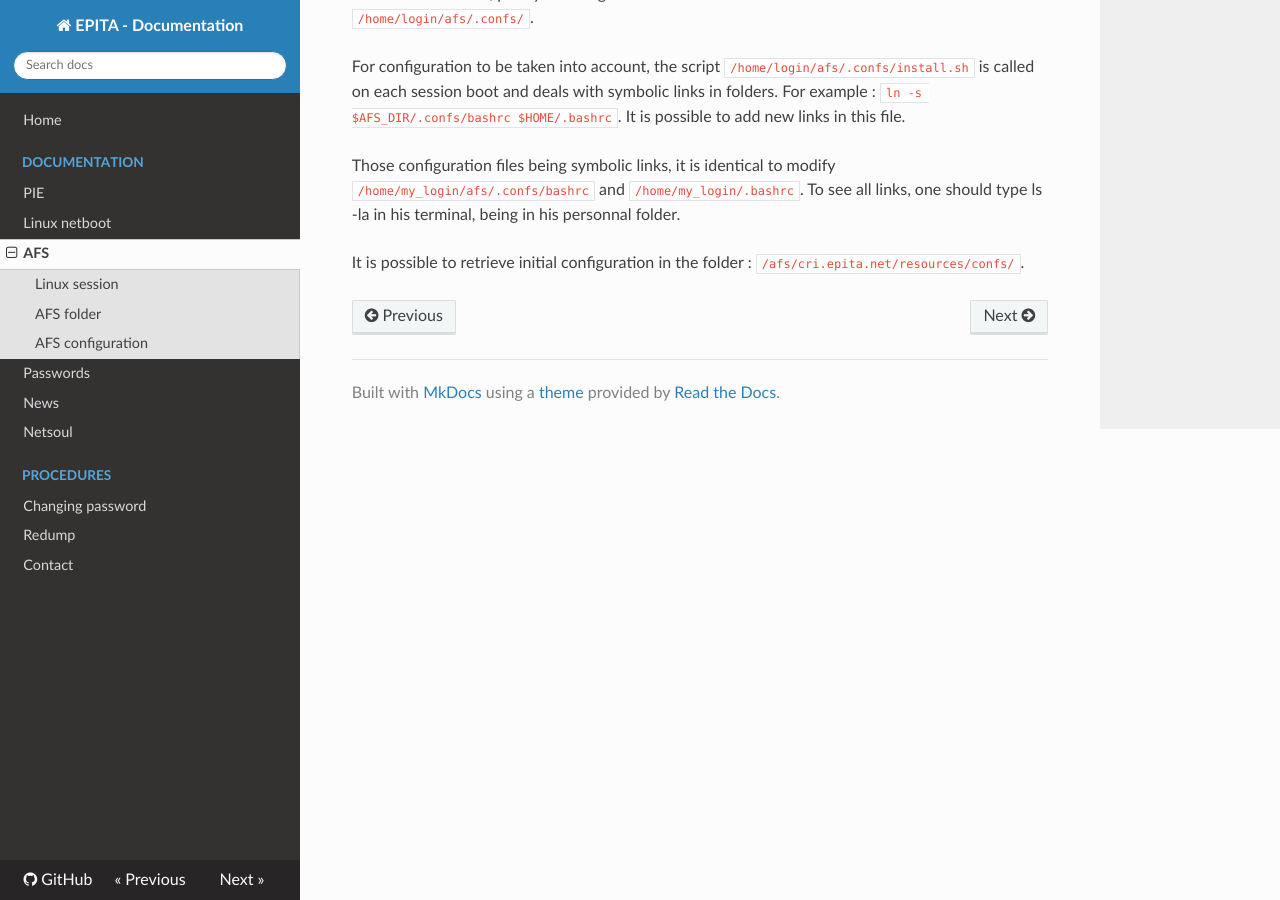
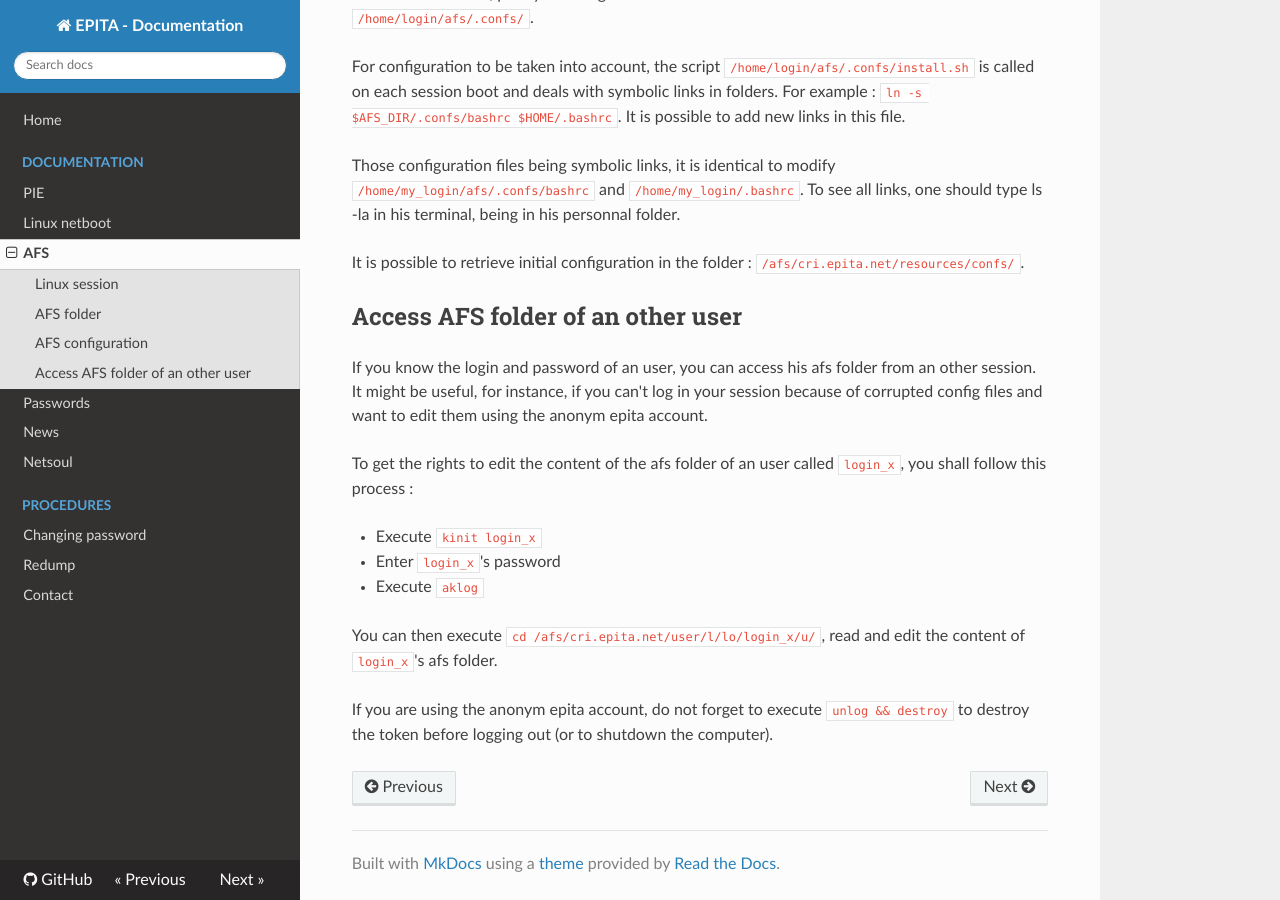
Before and after one commit to cri-epita/epita-doc, an MkDocs documentation site: the page built from docs/afs.md, in a window 1280 px wide and 900 px high, scrolled down 515 px. Built offline with MkDocs 1.6.1, drawn with Linux system fonts in a browser that asks for light colours; nearby versions of some CDN libraries; old or Windows-style settings are respelled for this version of MkDocs.

Commit message:
Add section about accessing afs folder of an other user

```diff
--- a/docs/afs.md
+++ b/docs/afs.md
@@ -17,3 +17,17 @@ For configuration to be taken into account, the script `/home/login/afs/.confs/i
 Those configuration files being symbolic links, it is identical to modify `/home/my_login/afs/.confs/bashrc` and `/home/my_login/.bashrc`. To see all links, one should type ls -la in his terminal, being in his personnal folder.
 
 It is possible to retrieve initial configuration in the folder : `/afs/cri.epita.net/resources/confs/`.
+
+## Access AFS folder of an other user
+
+If you know the login and password of an user, you can access his afs folder from an other session. It might be useful, for instance, if you can't log in your session because of corrupted config files and want to edit them using the anonym epita account.
+
+To get the rights to edit the content of the afs folder of an user called `login_x`, you shall follow this process :
+
+ * Execute `kinit login_x`
+ * Enter `login_x`'s password
+ * Execute `aklog`
+
+You can then execute `cd /afs/cri.epita.net/user/l/lo/login_x/u/`, read and edit the content of `login_x`'s afs folder.
+
+If you are using the anonym epita account, do not forget to execute `unlog && destroy` to destroy the token before logging out (or to shutdown the computer).
```
